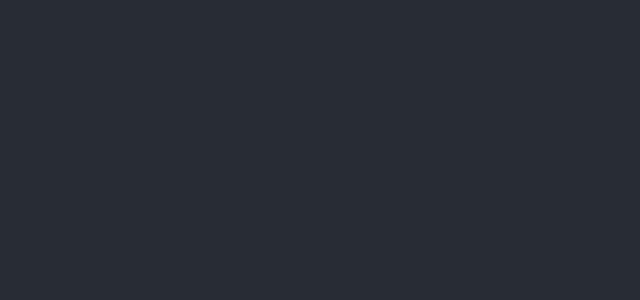
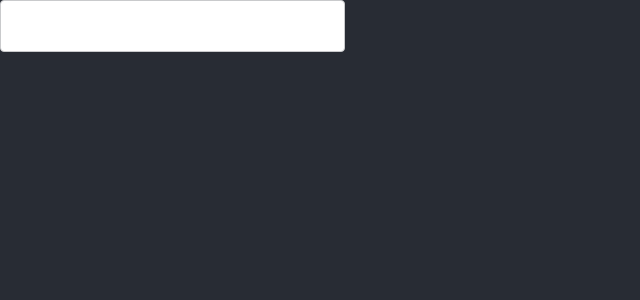
Before and after one commit to rsnow67/simple-house-check, a React (Create React App) app: page / in a window 1280 px wide. Shown: the top 300 px of the page, without its empty margins (0-640 px from the left). Built offline with nearby package versions, Linux system fonts and the light colour scheme.

Commit message:
сделал компонент Input

```diff
--- a/src/components/App/App.js
+++ b/src/components/App/App.js
@@ -1,9 +1,11 @@
 import '../../css/style.css';
+import Input from '../Input/Input';
 
 function App() {
   return (
     <div className="app">
       <header className="app__header header">
+        <Input className="input" />
       </header>
       <main className="app__main main">
       </main>
--- /dev/null
+++ b/src/components/Input/Input.js
@@ -0,0 +1,20 @@
+import '../../css/style.css';
+import React from "react";
+
+export default function Input(props) {
+	const {
+		className,
+		onChange,
+		type,
+		value
+	} = props;
+
+	return (
+		<input
+			className={className}
+			onChange={onChange}
+			type={type}
+			value={value}
+		></input>
+	)
+}
--- a/src/css/style.css
+++ b/src/css/style.css
@@ -178,6 +178,7 @@ body {
 }
 
 .login__button {
+  min-width: 296px;
   min-height: 50px;
   display: flex;
   justify-content: center;
@@ -193,16 +194,24 @@ body {
   color: #FFFFFF;
 }
 
-.login__button_main {
-  min-width: 345px;
-}
-
-.login__button_small {
-  min-width: 296px;
-}
-
 .login__button:hover,
 .login__button:active {
   cursor: pointer;
 }
+
+.input {
+  width: 345px;
+  min-height: 50px;
+  padding: 16px 0 16px 16px;
+  color: #424242;
+  background: #FFFFFF;
+  border: 1px solid #C9CACC;
+  box-sizing: border-box;
+  border-radius: 4px;
+  outline: none;
+  font-size: 16px;
+  line-height: 18px;
+  font-weight: 300;
+  font-style: normal;
+}
 /*# sourceMappingURL=style.css.map */
--- a/src/scss/_variables.scss
+++ b/src/scss/_variables.scss
@@ -1,2 +1,3 @@
 $app-bkg: #282c34;
 $white-color: #FFFFFF;
+$text-color: #424242;
--- /dev/null
+++ b/src/scss/blocks/_input.scss
@@ -0,0 +1,12 @@
+.input {
+	width: 345px;
+	min-height: 50px;
+	padding: 16px 0 16px 16px;
+	color: $text-color;
+	background: #FFFFFF;
+	border: 1px solid #C9CACC;
+	box-sizing: border-box;
+	border-radius: 4px;
+	outline: none;
+	@include font (16px, 18px, 300);
+}
--- a/src/scss/style.scss
+++ b/src/scss/style.scss
@@ -5,3 +5,4 @@
 @import 'mixins';
 @import 'blocks/app';
 @import 'blocks/button';
+@import 'blocks/input';
```
Also changed, not shown: src/scss/blocks/_button.scss (+1 -8 lines), 1 other file (tests, documents, lock files or other folders).
